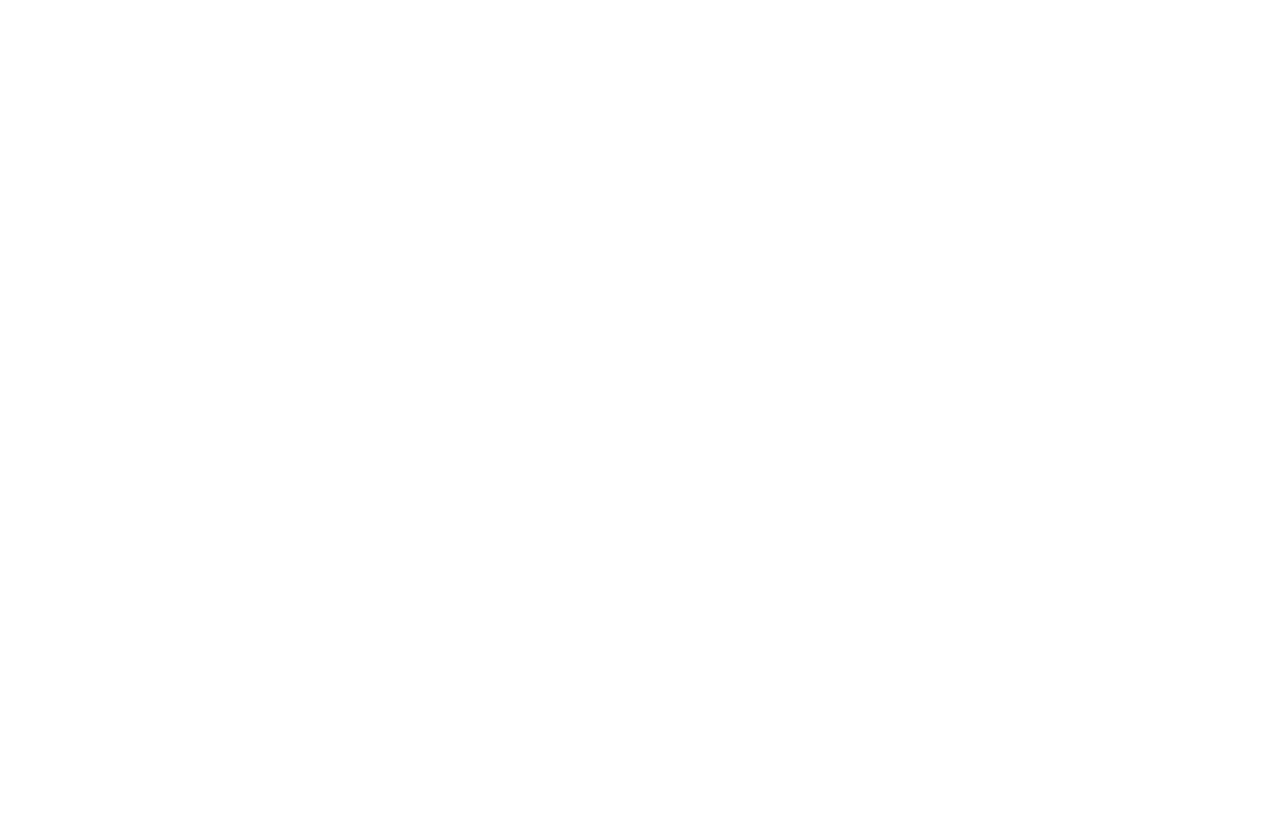
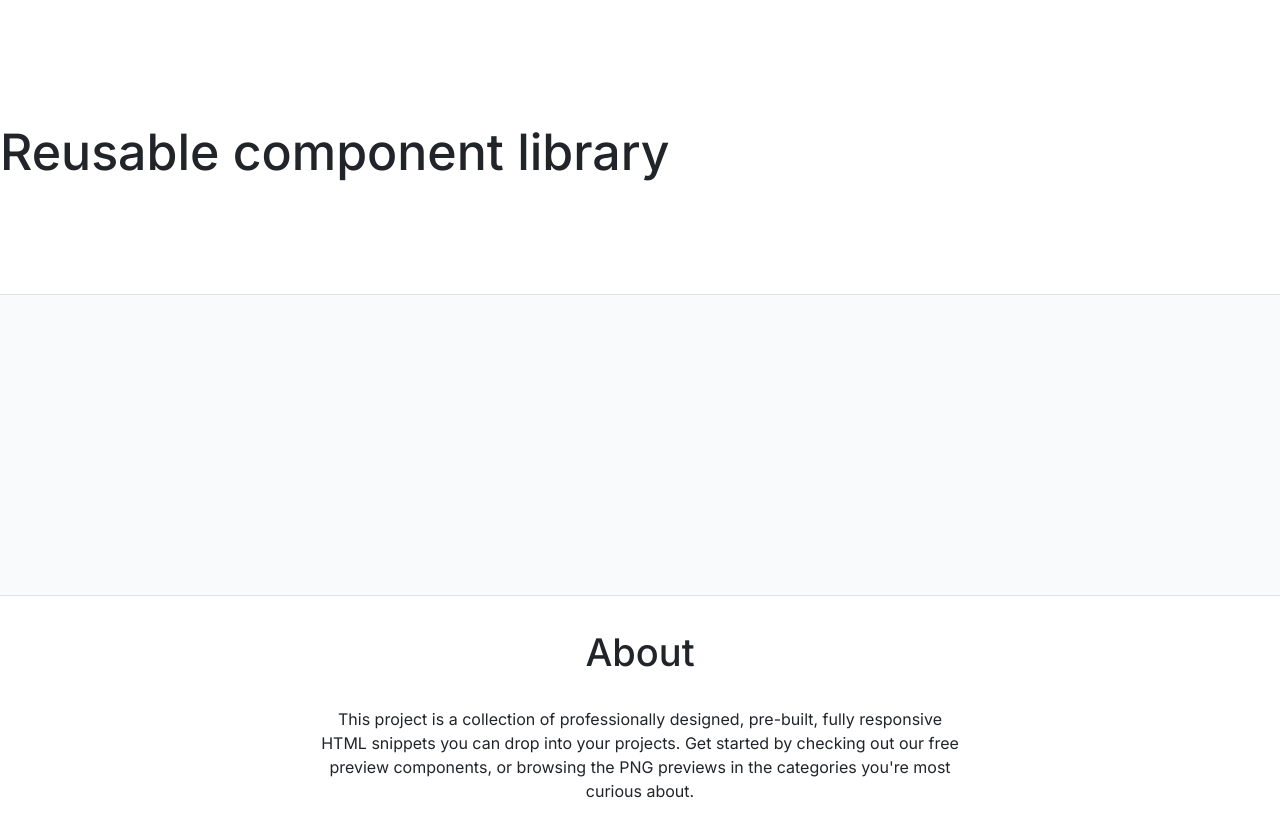
Before and after one commit to js-tasks-ru/htmlcss-20230530_prasolovp-s, a website: page index.html in a window 1280 px wide. Drawn offline with Linux system fonts and the light colour scheme.

Commit message:
Home page solution

```diff
--- a/assets/css/main.css
+++ b/assets/css/main.css
@@ -1,5 +1,10 @@
 @import '../fonts/fonts.css';
 @import '../css/normalize.css';
+@import '../../components/header/header.css';
+@import '../../components/page/page.css';
+@import '../../components/preview/preview.css';
+@import '../../components/footer/footer.css';
+
 
 :root {
     --white: #ffffff;
@@ -19,9 +24,9 @@
     --grey-4: #495057;
 
     --error: var(--red);
-    --success: var(--blue);
+    --success: var(--blue-1);
 
-    --primary: var(--blue);
+    --primary: var(--blue-1);
     --secondary: var(--purple);
 }
 
--- /dev/null
+++ b/components/footer/footer.css
@@ -0,0 +1,23 @@
+.footer{
+    background-color: var(--white);
+}
+
+.footer__title{
+    font-family: 'Inter';
+    font-style: normal;
+    font-weight: 500;
+    font-size: 38px;
+    line-height: 48px;
+    color: #212429;
+    text-align: center;
+}
+
+.footer__text{
+    font-family: 'Inter';
+    font-style: normal;
+    font-weight: 400;
+    font-size: 16px;
+    line-height: 24px;
+    text-align: center;
+    color: #212429;
+}
--- /dev/null
+++ b/components/header/header.css
@@ -0,0 +1,14 @@
+.header{
+    background-color: var(--white);
+    padding: 86px 0 77px;
+
+}
+
+.header__title{
+    font-family: 'Inter';
+    font-style: normal;
+    font-weight: 500;
+    font-size: 50px;
+    line-height: 64px;
+    color: var(--black-1);
+}
--- /dev/null
+++ b/components/page/page.css
@@ -0,0 +1,3 @@
+.page{
+
+}
--- /dev/null
+++ b/components/preview/preview.css
@@ -0,0 +1,6 @@
+.preview{
+    border-top: 1px solid var(--grey-2);
+    border-bottom: 1px solid var(--grey-2);
+    background-color: #F9FAFC;
+    height: 300px;
+}
--- a/index.html
+++ b/index.html
@@ -5,6 +5,26 @@
         <link rel="stylesheet" href="./assets/css/main.css">
     </head>
     <body>
+        <div class="page">
+            <header class="header">
+                <h1 class="header__title">
+                    Reusable component library
+                </h1>
+            </header>
+            <main class="preview">
 
+            </main>
+            <footer class="footer">
+                <h2 class="footer__title">
+                    About
+                </h2>
+                <p class="footer__text">
+                    This project is a collection of professionally designed, pre-built,
+                    fully responsive<br> HTML snippets you can drop into your projects.
+                    Get started by checking out our free<br> preview components,
+                    or browsing the PNG previews in the categories you're most<br> curious about.
+                </p>
+            </footer>
+        </div>
     </body>
 </html>
```
